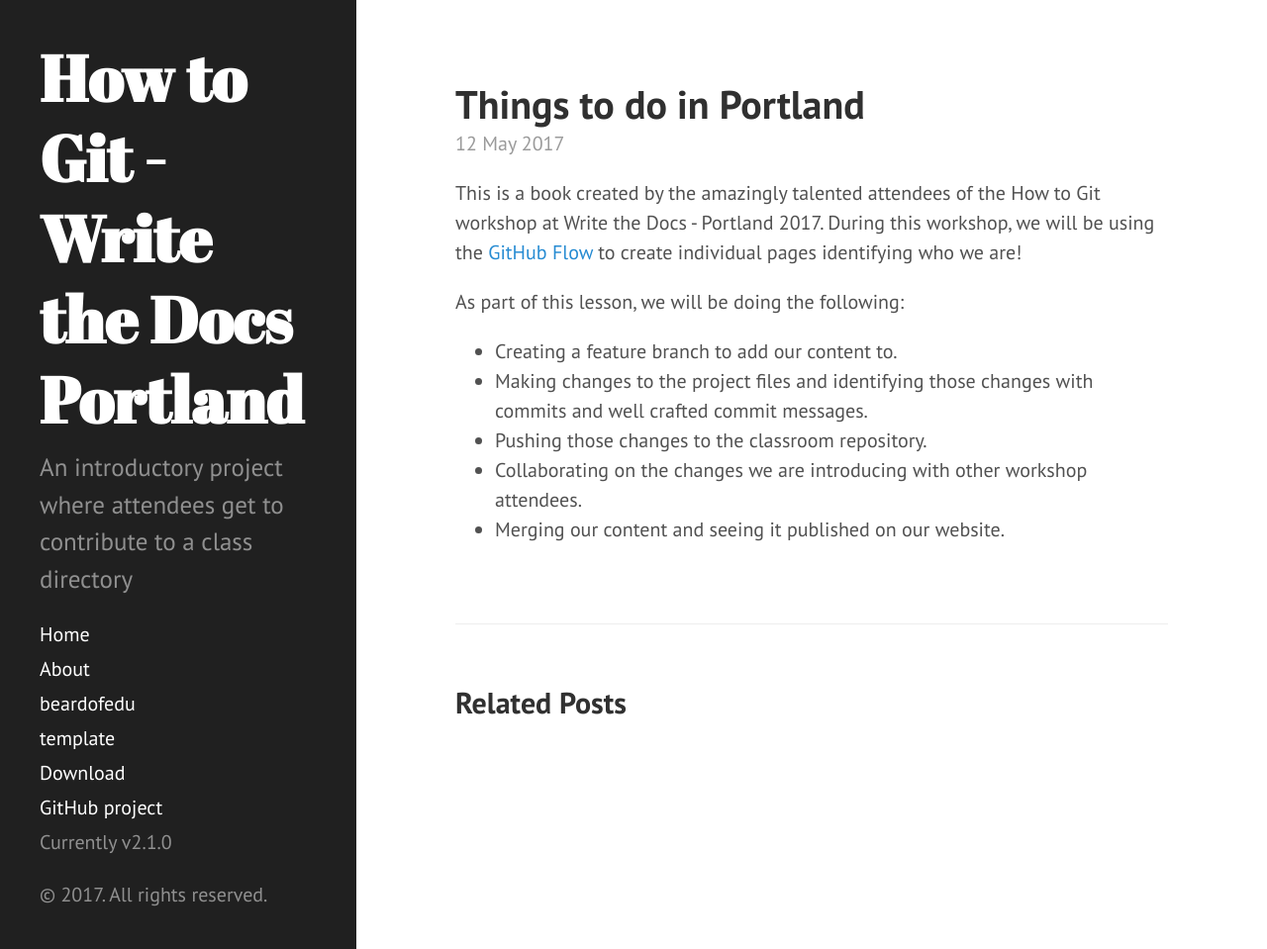
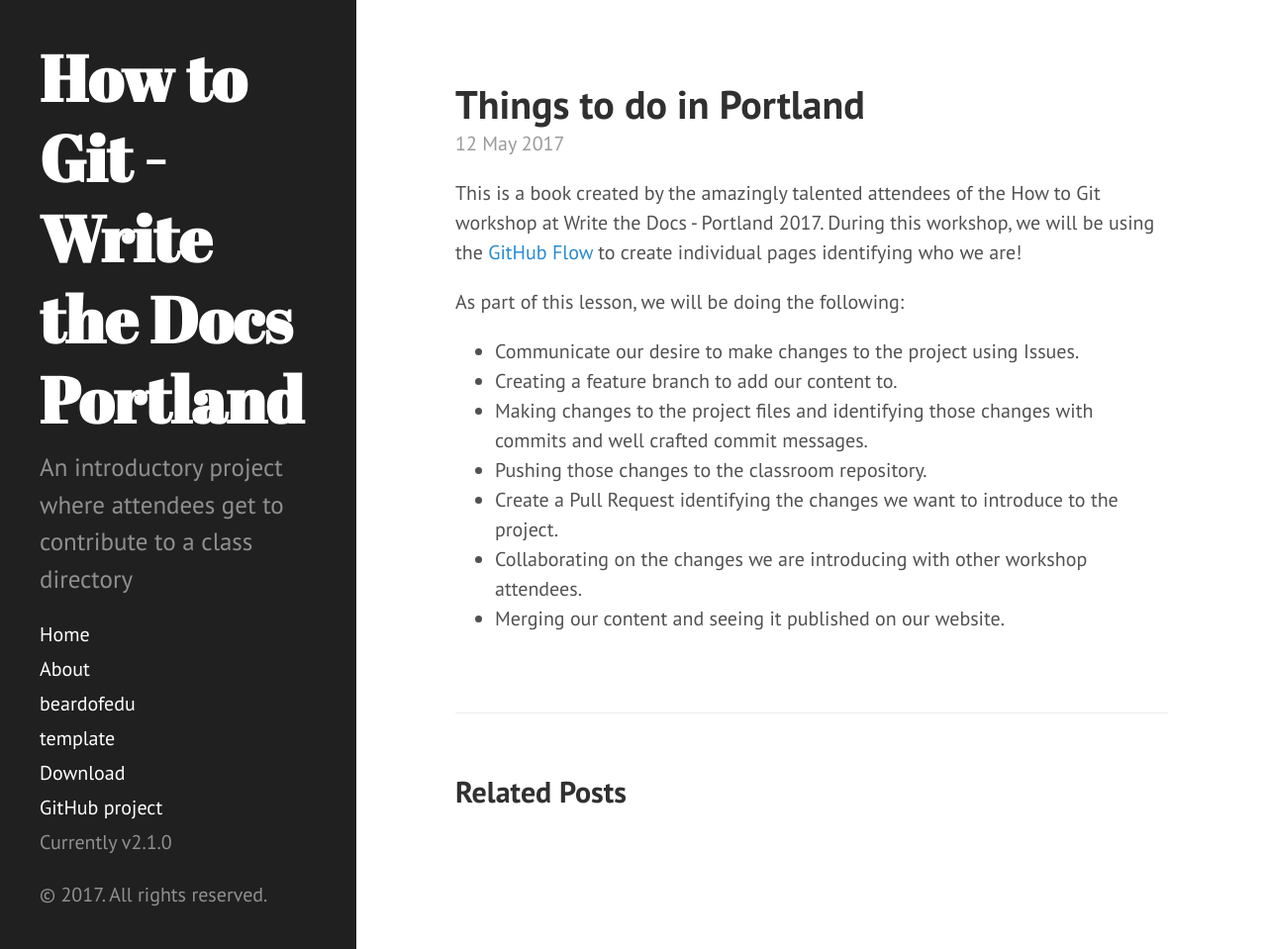
Before and after one commit to githubschool/wtd-hello, a Jekyll site: the page built from _posts/2017-05-12-things-portland.md, in a window 1280 px wide and 959 px high. Shown: the whole window at 99% size. Built offline with Jekyll 4.4.1, drawn with Linux system fonts in a browser that asks for light colours; Markdown is read by kramdown in place of the engine named in the settings.

Commit message:
small tweaks to timeline

```diff
--- a/_posts/2017-05-12-things-portland.md
+++ b/_posts/2017-05-12-things-portland.md
@@ -7,8 +7,10 @@ This is a book created by the amazingly talented attendees of the How to Git wor
 
 As part of this lesson, we will be doing the following:
 
+- Communicate our desire to make changes to the project using Issues.
 - Creating a feature branch to add our content to.
 - Making changes to the project files and identifying those changes with commits and well crafted commit messages.
 - Pushing those changes to the classroom repository.
+- Create a Pull Request identifying the changes we want to introduce to the project.
 - Collaborating on the changes we are introducing with other workshop attendees.
 - Merging our content and seeing it published on our website.
```
